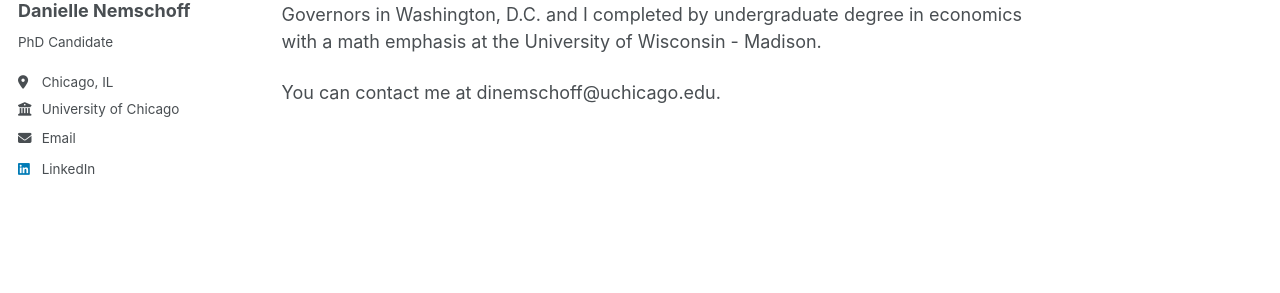
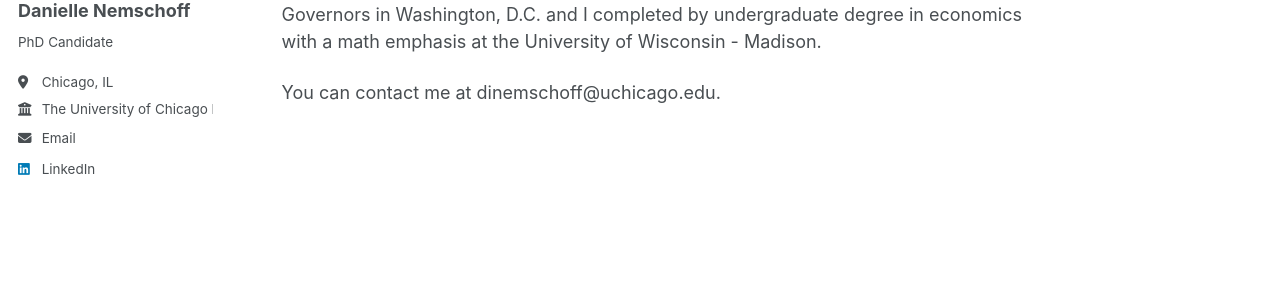
Before and after one commit to daniellenemschoff/daniellenemschoff.github.io, a Jekyll site: the page built from _pages/about.md, in a window 1280 px wide. Shown: the part 243-536 px from the top of the page. Built offline with Jekyll 4.4.1, drawn with Linux system fonts in a browser that asks for light colours.

Commit message:
Update _config.yml

```diff
--- a/_config.yml
+++ b/_config.yml
@@ -25,7 +25,7 @@ author:
   pronouns         : # example: "she/her"
   bio              : "PhD Candidate"
   location         : "Chicago, IL"
-  employer         : "University of Chicago"
+  employer         : "The University of Chicago Harris School of Public Policy"
   #employer         : "Harris School of Public Policy"
   uri              : # URL
   email            : "dinemschoff@uchicago.edu"
```
